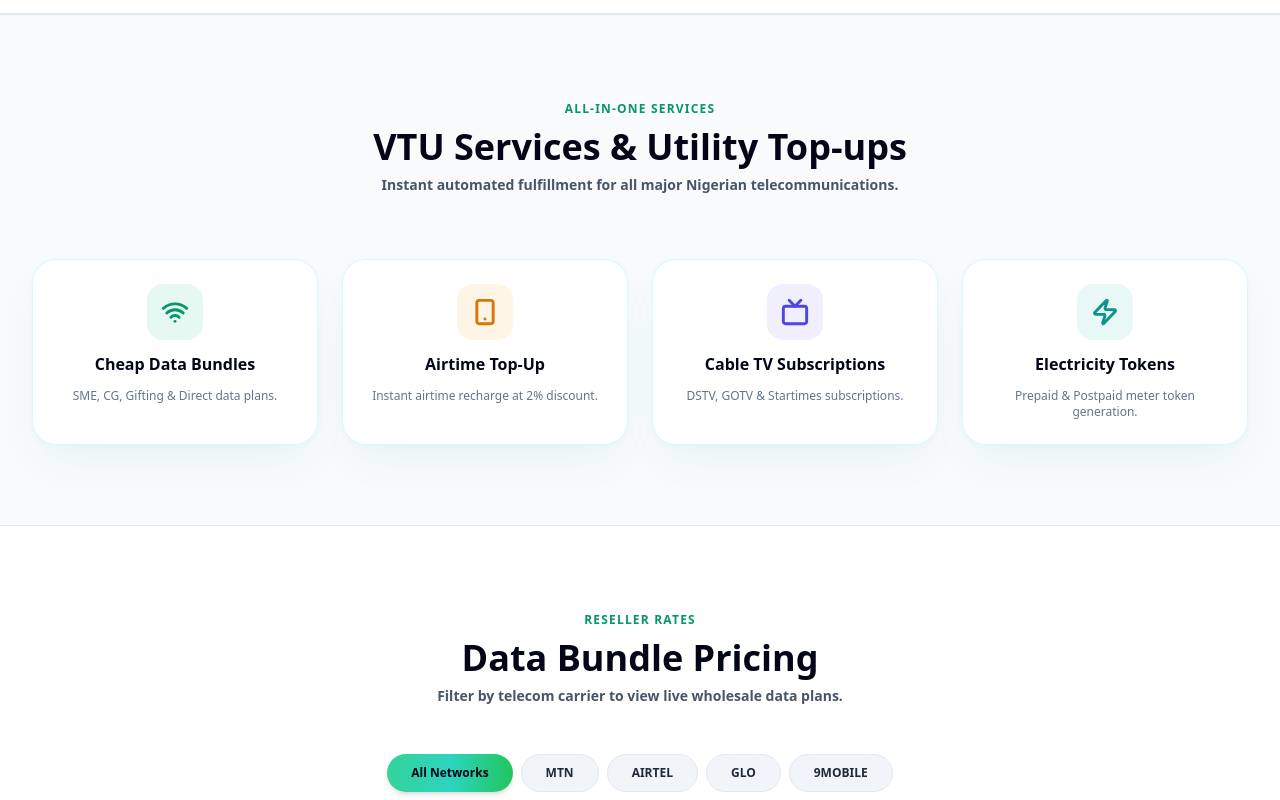
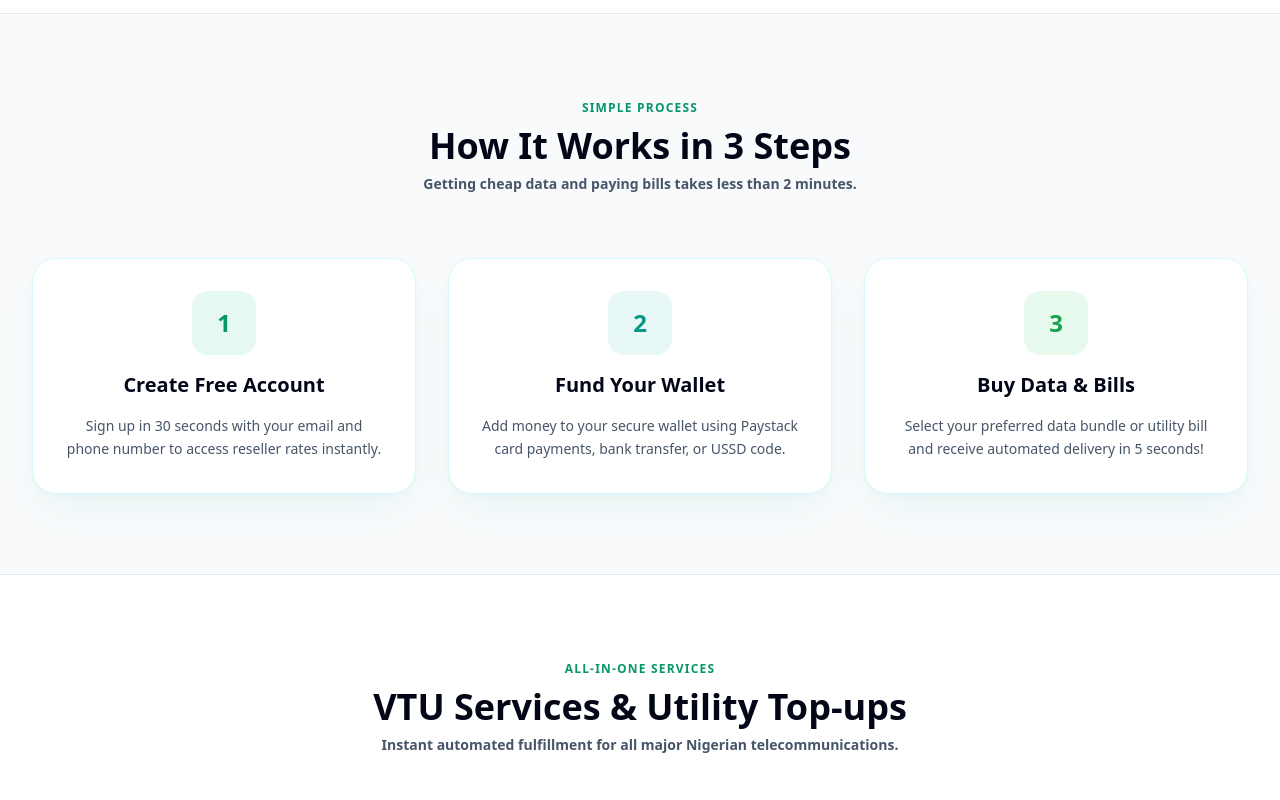
Before and after one commit to hafeezmt/Garko-Data-Sub, a React (Vite) app: page / in a window 1280 px wide. Shown: the part 1140-1940 px from the top of the page. Built offline with nearby package versions, Linux system fonts and the light colour scheme; no server answers; the database is empty; the HTML template or start-up script is replaced by a standard one.

Commit message:
UI Enhancement: Add 3-step How It Works, Customer Testimonials & FAQ accordion

```diff
--- a/src/pages/Landing.jsx
+++ b/src/pages/Landing.jsx
@@ -23,7 +23,11 @@ import {
   Users,
   Shield,
   Layers,
-  HelpCircle
+  HelpCircle,
+  ChevronDown,
+  UserCheck,
+  CreditCard,
+  Send
 } from 'lucide-react';
 import Navbar from '../components/Navbar';
 import { getDataPrices } from '../lib/supabase';
@@ -48,6 +52,7 @@ export default function Landing({ user, profile }) {
   const [dataPlans, setDataPlans] = useState(DEFAULT_PLANS);
   const [selectedNetwork, setSelectedNetwork] = useState('all');
   const [showScrollTop, setShowScrollTop] = useState(false);
+  const [openFaq, setOpenFaq] = useState(null);
 
   useEffect(() => {
     async function loadPrices() {
@@ -74,11 +79,55 @@ export default function Landing({ user, profile }) {
     window.scrollTo({ top: 0, behavior: 'smooth' });
   };
 
+  const toggleFaq = (index) => {
+    setOpenFaq(openFaq === index ? null : index);
+  };
+
   const networks = [
     { id: 'mtn', name: 'MTN Nigeria', color: 'from-amber-400 to-yellow-500', textColor: 'text-amber-950', border: 'border-amber-300', tagline: 'SME & Direct Bundles' },
     { id: 'airtel', name: 'Airtel Nigeria', color: 'from-rose-500 to-red-600', textColor: 'text-white', border: 'border-rose-300', tagline: 'CG & Direct Data' },
     { id: 'glo', name: 'Glo Nigeria', color: 'from-emerald-500 to-green-600', textColor: 'text-white', border: 'border-emerald-300', tagline: 'Super Fast GLO' },
     { id: '9mobile', name: '9mobile', color: 'from-green-600 to-teal-700', textColor: 'text-white', border: 'border-green-300', tagline: 'High-Speed 9mobile' },
+  ];
+
+  const faqs = [
+    {
+      q: 'How fast is data bundle delivery?',
+      a: 'All transactions are automated and delivered within 5 seconds of confirmation.'
+    },
+    {
+      q: 'How do I fund my wallet?',
+      a: 'You can instantly fund your wallet using Paystack with your debit card, bank transfer, or USSD code.'
+    },
+    {
+      q: 'What happens if a transaction fails?',
+      a: 'Our automated system instantly refunds your wallet balance if carrier maintenance causes a transaction delay.'
+    },
+    {
+      q: 'Can I resell data to make profits?',
+      a: 'Yes! GARKO DATA SUB provides wholesale reseller rates so you can sell to your own clients at custom retail prices.'
+    }
+  ];
+
+  const reviews = [
+    {
+      name: 'Ibrahim Musa',
+      role: 'VTU Reseller, Kano',
+      comment: 'GARKO DATA SUB delivers data in seconds! My customers never complain about delays.',
+      rating: 5
+    },
+    {
+      name: 'Chinedu Okeke',
+      role: 'Student, Lagos',
+      comment: 'Cheap MTN SME data bundles and instant Paystack funding. 100% reliable!',
+      rating: 5
+    },
+    {
+      name: 'Amina Bello',
+      role: 'Business Owner, Abuja',
+      comment: 'The wallet auto-refund feature gives me 100% peace of mind. Excellent VTU platform!',
+      rating: 5
+    }
   ];
 
   const filteredPlans = dataPlans.filter((plan) =>
@@ -91,7 +140,7 @@ export default function Landing({ user, profile }) {
       {/* Floating Pill Glass Navbar */}
       <Navbar user={user} profile={profile} />
 
-      {/* Hero Section (Replicating JMB Data Sub Animated Hero) */}
+      {/* Hero Section (JMB Data Sub Animated Hero) */}
       <section className="relative overflow-hidden bg-gradient-to-b from-emerald-950 via-teal-900 to-slate-900 text-white pt-10 pb-20 lg:pt-16 lg:pb-32">
 
         {/* Background Glow Orbs */}
@@ -247,7 +296,7 @@ export default function Landing({ user, profile }) {
         </div>
       </section>
 
-      {/* Floating Dark Emerald Metrics Card (Replicating JMB Data Sub 4-Column Bar) */}
+      {/* Floating Dark Emerald Metrics Card */}
       <section className="relative z-20 max-w-7xl mx-auto px-4 sm:px-6 lg:px-8 -mt-10 sm:-mt-14">
         <div className="rounded-3xl bg-emerald-950 text-white p-6 sm:p-10 border border-emerald-500/30 shadow-2xl">
           <div className="grid grid-cols-2 md:grid-cols-4 gap-6 text-center divide-y md:divide-y-0 md:divide-x divide-emerald-800/60">
@@ -276,7 +325,7 @@ export default function Landing({ user, profile }) {
         </div>
       </section>
 
-      {/* Infinite Logo Marquee Ticker Section (Replicating JMB Data Sub Marquee) */}
+      {/* Infinite Logo Marquee Ticker Section */}
       <section className="py-12 bg-white overflow-hidden border-b border-slate-200">
         <div className="max-w-7xl mx-auto px-4 sm:px-6 lg:px-8 text-center mb-6">
           <p className="text-xs font-black text-slate-400 uppercase tracking-widest">
@@ -285,14 +334,14 @@ export default function Landing({ user, profile }) {
         </div>
 
         <div className="relative w-full overflow-hidden">
-          <div className="animate-marquee items-center justify-around space-x-12 opacity-70 filter grayscale hover:grayscale-0 transition-all">
+          <div className="animate-marquee items-center justify-around space-x-12 opacity-75">
             <span className="text-xl font-black text-slate-800">MTN NIGERIA</span>
             <span className="text-xl font-black text-rose-700">AIRTEL</span>
             <span className="text-xl font-black text-emerald-700">GLO NIGERIA</span>
             <span className="text-xl font-black text-green-700">9MOBILE</span>
             <span className="text-xl font-black text-blue-700">PAYSTACK</span>
             <span className="text-xl font-black text-indigo-700">AEDC ELECTRICITY</span>
-            <span className="text-xl font-black text-cyan-700">VTPASS GATEWAY</span>
+            <span className="text-xl font-black text-teal-700">VTPASS GATEWAY</span>
             {/* Repeated for continuous infinite loop */}
             <span className="text-xl font-black text-slate-800">MTN NIGERIA</span>
             <span className="text-xl font-black text-rose-700">AIRTEL</span>
@@ -303,8 +352,51 @@ export default function Landing({ user, profile }) {
         </div>
       </section>
 
+      {/* How It Works 3-Step Section */}
+      <section id="how-it-works" className="py-20 bg-slate-50 border-b border-slate-200">
+        <div className="max-w-7xl mx-auto px-4 sm:px-6 lg:px-8">
+          <div className="text-center max-w-2xl mx-auto mb-16 space-y-2">
+            <span className="text-xs font-black text-emerald-600 uppercase tracking-widest">Simple Process</span>
+            <h2 className="text-3xl sm:text-4xl font-black text-slate-950">How It Works in 3 Steps</h2>
+            <p className="text-slate-600 text-sm font-semibold">Getting cheap data and paying bills takes less than 2 minutes.</p>
+          </div>
+
+          <div className="grid grid-cols-1 md:grid-cols-3 gap-8">
+            <div className="p-8 rounded-3xl glass-card-light glass-card-light-hover text-center space-y-4">
+              <div className="w-16 h-16 rounded-2xl bg-emerald-500/10 text-emerald-600 mx-auto flex items-center justify-center text-2xl font-black">
+                1
+              </div>
+              <h3 className="text-xl font-black text-slate-950">Create Free Account</h3>
+              <p className="text-slate-600 text-sm font-medium leading-relaxed">
+                Sign up in 30 seconds with your email and phone number to access reseller rates instantly.
+              </p>
+            </div>
+
+            <div className="p-8 rounded-3xl glass-card-light glass-card-light-hover text-center space-y-4">
+              <div className="w-16 h-16 rounded-2xl bg-teal-500/10 text-teal-600 mx-auto flex items-center justify-center text-2xl font-black">
+                2
+              </div>
+              <h3 className="text-xl font-black text-slate-950">Fund Your Wallet</h3>
+              <p className="text-slate-600 text-sm font-medium leading-relaxed">
+                Add money to your secure wallet using Paystack card payments, bank transfer, or USSD code.
+              </p>
+            </div>
+
+            <div className="p-8 rounded-3xl glass-card-light glass-card-light-hover text-center space-y-4">
+              <div className="w-16 h-16 rounded-2xl bg-green-500/10 text-green-600 mx-auto flex items-center justify-center text-2xl font-black">
+                3
+              </div>
+              <h3 className="text-xl font-black text-slate-950">Buy Data & Bills</h3>
+              <p className="text-slate-600 text-sm font-medium leading-relaxed">
+                Select your preferred data bundle or utility bill and receive automated delivery in 5 seconds!
+              </p>
+            </div>
+          </div>
+        </div>
+      </section>
+
       {/* Services Grid Section */}
-      <section id="services" className="py-20 bg-slate-50 border-t border-slate-200">
+      <section id="services" className="py-20 bg-white border-b border-slate-200">
         <div className="max-w-7xl mx-auto px-4 sm:px-6 lg:px-8">
           <div className="text-center max-w-2xl mx-auto mb-16 space-y-2">
             <span className="text-xs font-black text-emerald-600 uppercase tracking-widest">All-in-One Services</span>
@@ -349,7 +441,7 @@ export default function Landing({ user, profile }) {
       </section>
 
       {/* Pricing Table Section */}
-      <section id="pricing" className="py-20 bg-white border-t border-slate-200">
+      <section id="pricing" className="py-20 bg-slate-50 border-b border-slate-200">
         <div className="max-w-7xl mx-auto px-4 sm:px-6 lg:px-8">
           <div className="text-center max-w-2xl mx-auto mb-12 space-y-2">
             <span className="text-xs font-black text-emerald-600 uppercase tracking-widest">Reseller Rates</span>
@@ -364,7 +456,7 @@ export default function Landing({ user, profile }) {
               className={`px-6 py-2.5 rounded-full text-xs font-black transition-all ${
                 selectedNetwork === 'all'
                   ? 'bg-gradient-to-r from-emerald-400 via-teal-400 to-green-500 text-slate-950 shadow-md'
-                  : 'bg-slate-100 text-slate-800 border border-slate-200 hover:border-emerald-300'
+                  : 'bg-white text-slate-800 border border-slate-200 hover:border-emerald-300'
               }`}
             >
               All Networks
@@ -376,7 +468,7 @@ export default function Landing({ user, profile }) {
                 className={`px-6 py-2.5 rounded-full text-xs font-black uppercase transition-all ${
                   selectedNetwork === net.id
                     ? 'bg-gradient-to-r from-emerald-400 via-teal-400 to-green-500 text-slate-950 shadow-md'
-                    : 'bg-slate-100 text-slate-800 border border-slate-200 hover:border-emerald-300'
+                    : 'bg-white text-slate-800 border border-slate-200 hover:border-emerald-300'
                 }`}
               >
                 {net.id}
@@ -409,6 +501,68 @@ export default function Landing({ user, profile }) {
                     Buy Now
                   </Link>
                 </div>
+              </div>
+            ))}
+          </div>
+        </div>
+      </section>
+
+      {/* Customer Reviews Section */}
+      <section id="reviews" className="py-20 bg-white border-b border-slate-200">
+        <div className="max-w-7xl mx-auto px-4 sm:px-6 lg:px-8">
+          <div className="text-center max-w-2xl mx-auto mb-16 space-y-2">
+            <span className="text-xs font-black text-emerald-600 uppercase tracking-widest">Testimonials</span>
+            <h2 className="text-3xl sm:text-4xl font-black text-slate-950">Trusted by 50,000+ Users</h2>
+            <p className="text-slate-600 text-sm font-semibold">See what reseller partners and individual users say about us.</p>
+          </div>
+
+          <div className="grid grid-cols-1 md:grid-cols-3 gap-8">
+            {reviews.map((rev, i) => (
+              <div key={i} className="p-8 rounded-3xl glass-card-light glass-card-light-hover space-y-4">
+                <div className="flex text-amber-400">
+                  {[...Array(rev.rating)].map((_, idx) => (
+                    <Star key={idx} className="w-5 h-5 fill-current" />
+                  ))}
+                </div>
+                <p className="text-slate-700 text-sm italic font-medium leading-relaxed">
+                  "{rev.comment}"
+                </p>
+                <div className="pt-2 border-t border-slate-100">
+                  <h4 className="font-extrabold text-slate-950 text-sm">{rev.name}</h4>
+                  <p className="text-xs text-emerald-600 font-semibold">{rev.role}</p>
+                </div>
+              </div>
+            ))}
+          </div>
+        </div>
+      </section>
+
+      {/* FAQ Accordion Section */}
+      <section className="py-20 bg-slate-50 border-b border-slate-200">
+        <div className="max-w-4xl mx-auto px-4 sm:px-6 lg:px-8">
+          <div className="text-center mb-16 space-y-2">
+            <span className="text-xs font-black text-emerald-600 uppercase tracking-widest">Questions & Answers</span>
+            <h2 className="text-3xl sm:text-4xl font-black text-slate-950">Frequently Asked Questions</h2>
+          </div>
+
+          <div className="space-y-4">
+            {faqs.map((faq, index) => (
+              <div
+                key={index}
+                className="rounded-2xl glass-card-light border border-slate-200/80 overflow-hidden transition-all"
+              >
+                <button
+                  onClick={() => toggleFaq(index)}
+                  className="w-full p-6 text-left font-black text-slate-900 text-sm sm:text-base flex items-center justify-between gap-4"
+                >
+                  <span>{faq.q}</span>
+                  <ChevronDown className={`w-5 h-5 text-emerald-600 transition-transform ${openFaq === index ? 'rotate-180' : ''}`} />
+                </button>
+                {openFaq === index && (
+                  <div className="px-6 pb-6 text-xs sm:text-sm text-slate-600 font-medium leading-relaxed border-t border-slate-100 pt-3">
+                    {faq.a}
+                  </div>
+                )}
               </div>
             ))}
           </div>
```
